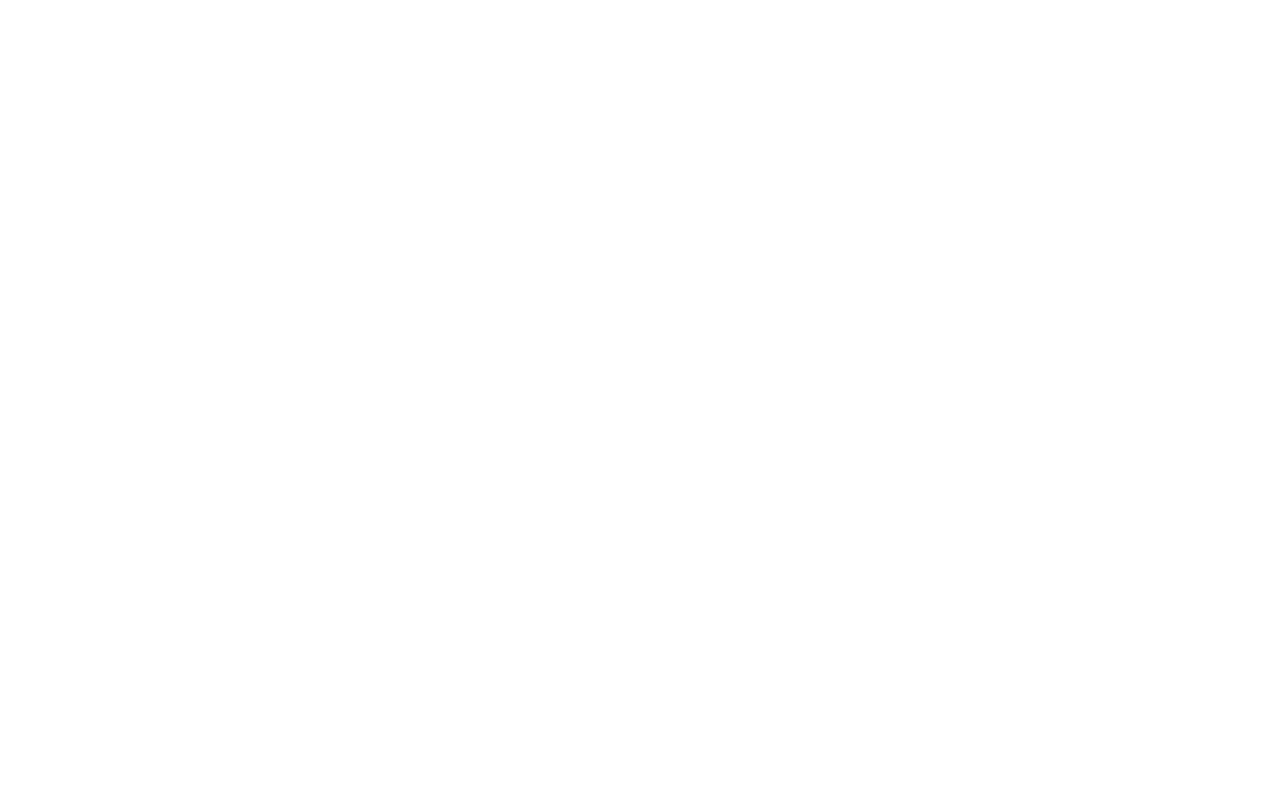
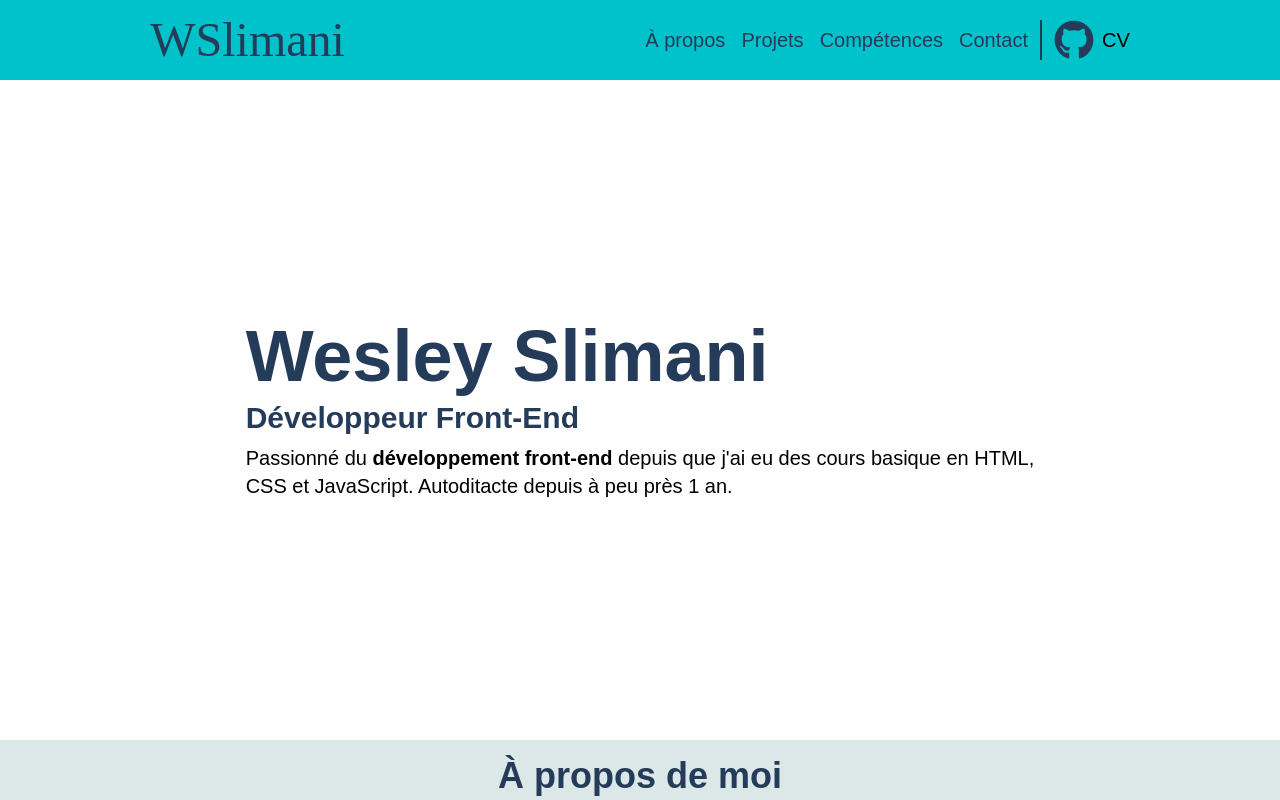
Before and after one commit to Chilluno/my-portfolio, a React (Create React App) app: page / in a window 1280 px wide. Before the commit this address had no page. Shown: the top 800 px of the page. Built offline with nearby package versions, Linux system fonts and the light colour scheme.

Commit message:
fix: tweaked Routes for deployed page

```diff
--- a/src/App.js
+++ b/src/App.js
@@ -8,8 +8,8 @@ function App() {
   return (
     <div className="App">
     <Routes>
-     <Route path="/my-portfolio/" element={<Main />}/>
-     <Route path="/my-portfolio/*" element={<Error />} />
+     <Route path="/" element={<Main />}/>
+     <Route path="/*" element={<Error />} />
     </Routes>
     </div>
   );
```
